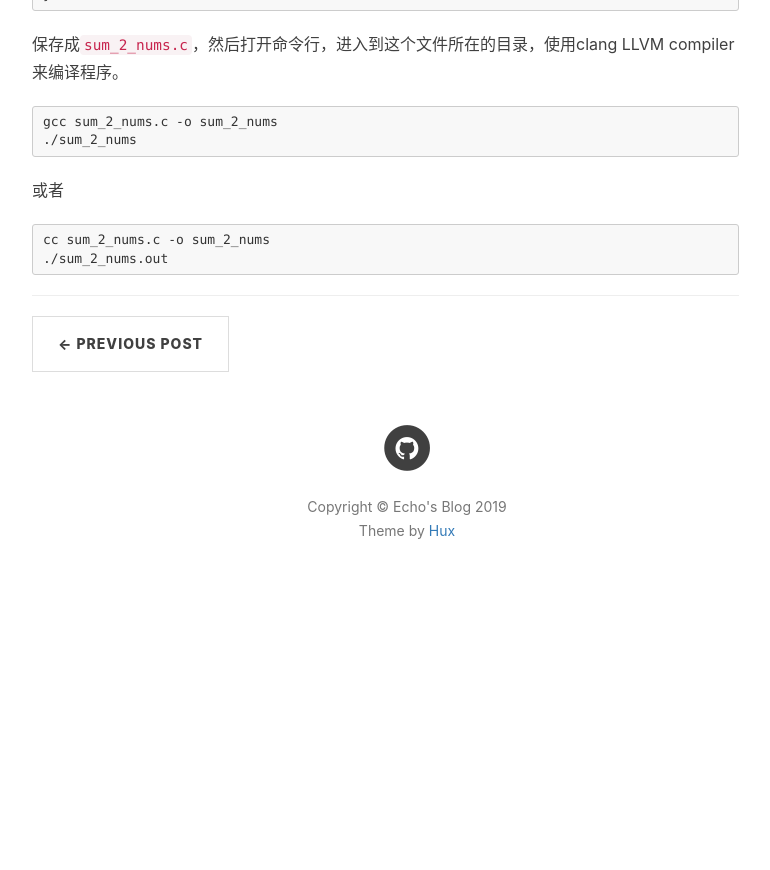
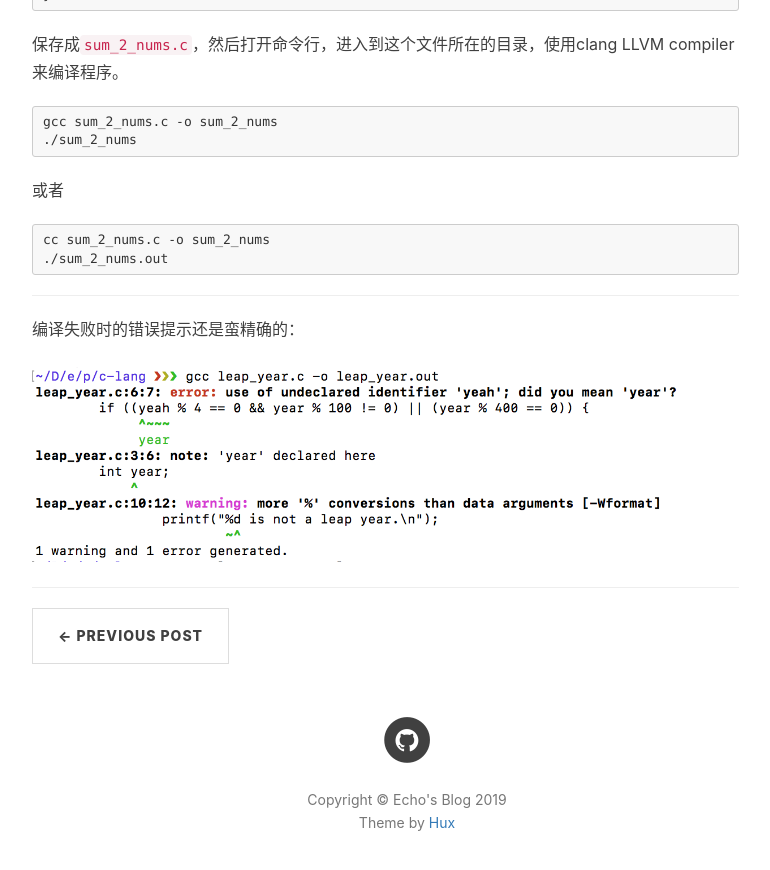
Before and after one commit to yuandghn/yuandghn.github.io, a Jekyll site: the page built from _posts/2019-09-10-how-to-run-c-program-on-mac-os-x-using-terminal.markdown, in a window 1280 px wide and 900 px high, scrolled down 801 px. Shown: the top 870 px of the window, without its empty margins (233-1003 px from the left). Built offline with Jekyll 4.4.1, drawn with Linux system fonts in a browser that asks for light colours; nearby versions of some CDN libraries; comment, search, counter and statistics services are not loaded; before the commit the page ends 1409 px from its top, so only the background shows below that.

Commit message:
Update post 'how-to-run-c-program-on-mac-os-x-using-terminal'

````diff
--- a/_posts/2019-09-10-how-to-run-c-program-on-mac-os-x-using-terminal.markdown
+++ b/_posts/2019-09-10-how-to-run-c-program-on-mac-os-x-using-terminal.markdown
@@ -32,3 +32,8 @@ gcc sum_2_nums.c -o sum_2_nums
 cc sum_2_nums.c -o sum_2_nums
 ./sum_2_nums.out
 ```
+
+---
+编译失败时的错误提示还是蛮精确的：
+
+![gcc-error-tips](/img/in-post/how-to-run-c-program-on-mac-os-x-using-terminal/gcc-error-tips.png)
````
Also changed, not shown: img/in-post/how-to-run-c-program-on-mac-os-x-using-terminal/gcc-error-tips.png (added).
